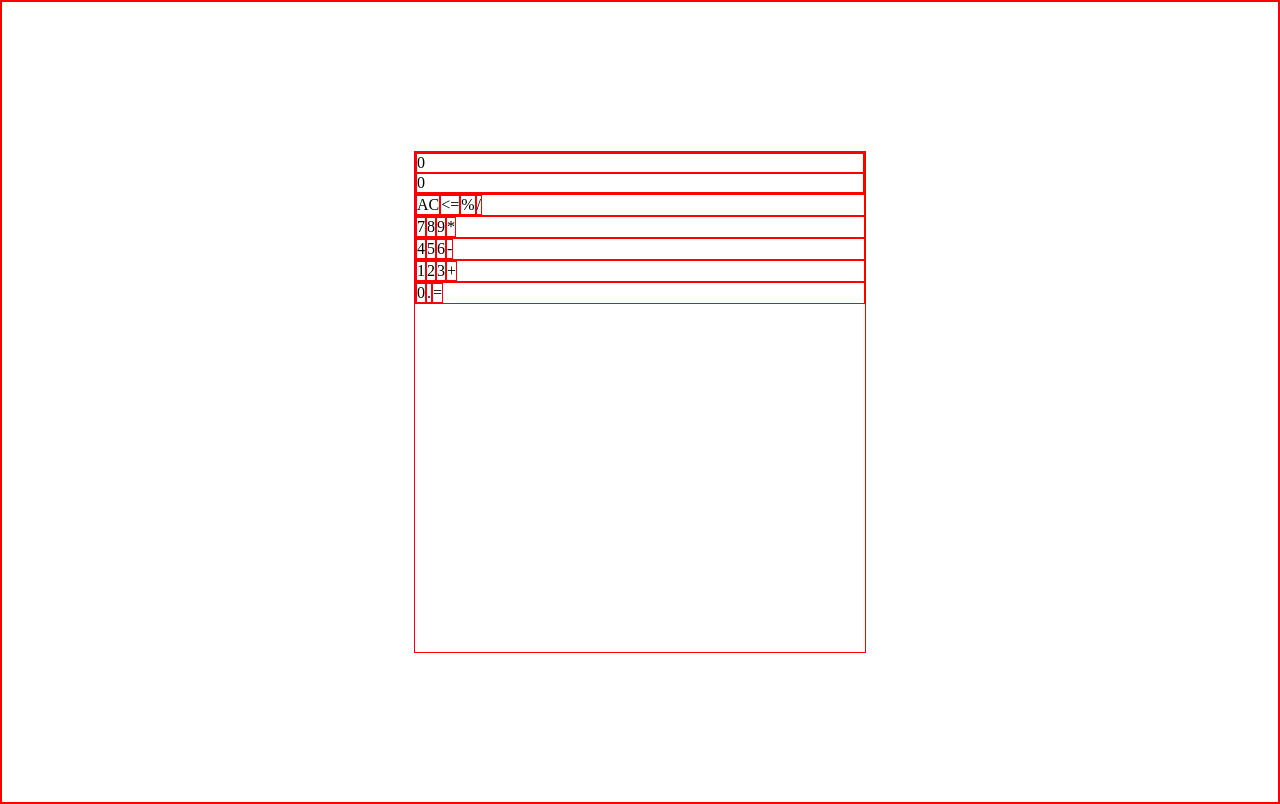
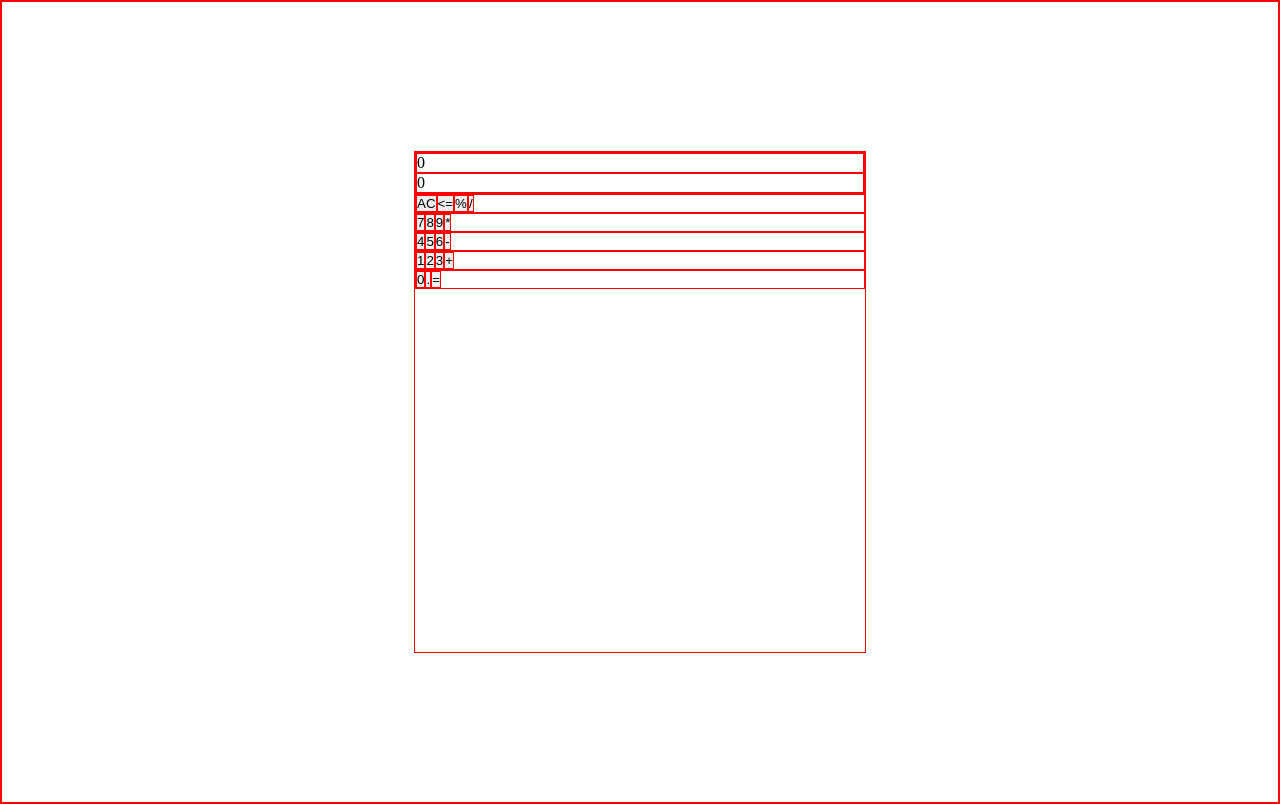
Before and after one commit to sleepyadi/calculator, a plain HTML site: page index.html in a window 1280 px wide. Drawn offline with Linux system fonts and the light colour scheme.

Commit message:
Change input divs to buttons

```diff
--- a/index.html
+++ b/index.html
@@ -17,37 +17,37 @@
         </div>
 
         <div class="buttonrow">
-            <div class="allclear">AC</div>
-            <div class="backspace"><=</div>
-            <div class="percent">%</div>
-            <div class="divide">/</div>
+            <button class="allclear">AC</button>
+            <button class="backspace"><=</button>
+            <button class="percent">%</button>
+            <button class="divide">/</button>
         </div>
 
         <div class="buttonrow">
-            <div class="number">7</div>
-            <div class="number">8</div>
-            <div class="number">9</div>
-            <div class="mult">*</div>
+            <button class="number">7</button>
+            <button class="number">8</button>
+            <button class="number">9</button>
+            <button class="mult">*</button>
         </div>
 
         <div class="buttonrow">
-            <div class="number">4</div>
-            <div class="number">5</div>
-            <div class="number">6</div>
-            <div class="minus">-</div>
+            <button class="number">4</button>
+            <button class="number">5</button>
+            <button class="number">6</button>
+            <button class="minus">-</button>
         </div>
 
         <div class="buttonrow">
-            <div class="number">1</div>
-            <div class="number">2</div>
-            <div class="number">3</div>
-            <div class="plus">+</div>
+            <button class="number">1</button>
+            <button class="number">2</button>
+            <button class="number">3</button>
+            <button class="plus">+</button>
         </div>
 
         <div class="buttonrow">
-            <div class="number">0</div>
-            <div class="decimal">.</div>
-            <div class="equal">=</div>
+            <button class="number">0</button>
+            <button class="decimal">.</button>
+            <button class="equal">=</button>
         </div>
     </div>
 </body>
```
